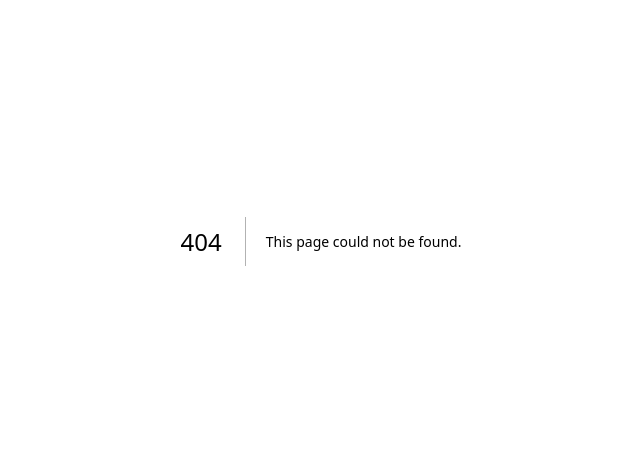
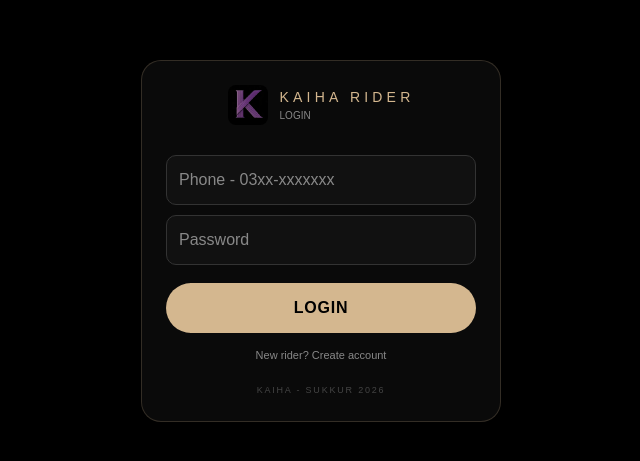
Before and after one commit to hadi-kaiha/KAIHA-, a Next.js app: page /rider/login in a window 1280 px wide. Before the commit this address had no page. Shown: the part 159-620 px from the top of the page, without its empty margins (319-959 px from the left). Built offline with nearby package versions, Linux system fonts and the light colour scheme.

Commit message:
Add login page for rider authentication

```diff
--- /dev/null
+++ b/app/rider/login/page.tsx
@@ -0,0 +1,50 @@
+"use client";
+import {useState} from "react";
+import { createClient } from "@supabase/supabase-js";
+const supabase = createClient("https://rlsmcomxugstuoerdam.supabase.co","sb_publishable_mxCJKSppCAnMe6SwT7tbiQ_4dlOy122");
+const LOGO="/k-logo.png";
+
+export default function Login(){
+const [phone,setPhone]=useState("");const [pass,setPass]=useState("");const [name,setName]=useState("");const [mode,setMode]=useState("login");
+
+const handleLogin=async()=>{
+if(!phone||!pass)return alert("Phone & Password likho");
+if(mode==="signup"){
+if(!name)return alert("Name likho");
+const {data,error}=await supabase.from("riders").insert({name,phone,password:pass,status:"OFFLINE",earnings:0}).select().single();
+if(error)return alert(error.message);
+localStorage.setItem("kaiha_rider",JSON.stringify(data));
+location.href="/rider";
+}else{
+const {data,error}=await supabase.from("riders").select("*").eq("phone",phone).eq("password",pass).single();
+if(error||!data)return alert("Wrong phone or password");
+localStorage.setItem("kaiha_rider",JSON.stringify(data));
+location.href="/rider";
+}
+};
+
+return(
+<div style={{background:"#000",display:"flex",justifyContent:"center",minHeight:"100vh",alignItems:"center",padding:"16px"}}>
+<div style={{background:"#0a0a0a",width:"100%",maxWidth:"360px",padding:"24px",borderRadius:"20px",border:"1px solid #D4B78F33",color:"#fff"}}>
+<div style={{display:"flex",alignItems:"center",gap:"12px",justifyContent:"center",marginBottom:"20px"}}>
+<img src={LOGO} style={{height:"40px",width:"40px",borderRadius:"8px"}}/>
+<div><div style={{color:"#D4B78F",letterSpacing:"0.3em",fontSize:"14px"}}>KAIHA RIDER</div><div style={{fontSize:"10px",color:"#888"}}>{mode==="login"?"LOGIN":"CREATE ACCOUNT"}</div></div>
+</div>
+
+{mode==="signup"&&<input value={name} onChange={e=>setName(e.target.value)} placeholder="Full Name" style={{width:"100%",background:"#111",border:"1px solid #333",padding:"12px",borderRadius:"10px",color:"#fff",marginTop:"10px",outline:"none"}}/>}
+<input value={phone} onChange={e=>setPhone(e.target.value)} placeholder="Phone - 03xx-xxxxxxx" style={{width:"100%",background:"#111",border:"1px solid #333",padding:"12px",borderRadius:"10px",color:"#fff",marginTop:"10px",outline:"none"}}/>
+<input value={pass} onChange={e=>setPass(e.target.value)} placeholder="Password" type="password" style={{width:"100%",background:"#111",border:"1px solid #333",padding:"12px",borderRadius:"10px",color:"#fff",marginTop:"10px",outline:"none"}}/>
+
+<button onClick={handleLogin} style={{width:"100%",background:"#D4B78F",color:"#000",border:"none",padding:"13px",borderRadius:"999px",fontWeight:"800",marginTop:"18px",letterSpacing:"0.05em"}}>
+{mode==="login"?"LOGIN":"SIGNUP"}
+</button>
+
+<div onClick={()=>setMode(mode==="login"?"signup":"login")} style={{textAlign:"center",marginTop:"14px",fontSize:"11px",color:"#888",cursor:"pointer"}}>
+{mode==="login"?"New rider? Create account":"Already have account? Login"}
+</div>
+
+<div style={{textAlign:"center",marginTop:"20px",fontSize:"9px",color:"#444",letterSpacing:"0.2em"}}>KAIHA - SUKKUR 2026</div>
+</div>
+</div>
+);
+}
```
